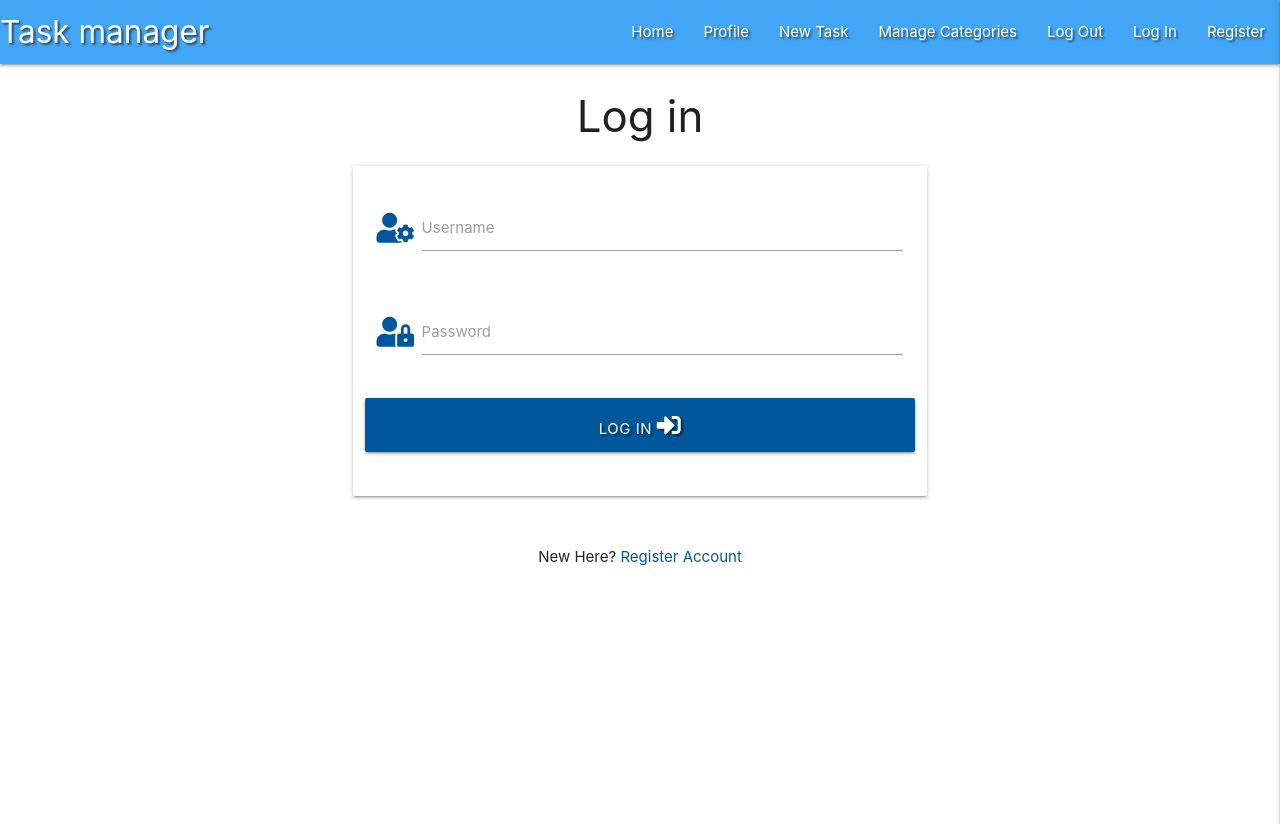
After one commit to Carl-Henric/flask-task-manager-project, a Flask app: page /login in a window 1280 px wide. The commit adds this page. Shown: the top 824 px of the page. Run offline with Flask 2, Linux system fonts and the light colour scheme; some libraries are stand-ins or nearby versions.

Commit message:
add login functionality

```diff
--- a/app.py
+++ b/app.py
@@ -40,15 +40,41 @@ def register():
             "username": request.form.get("username").lower(),
             "password": generate_password_hash(request.form.get("password"))
         }
-        mongo.db.user.insert_one(register)
+        mongo.db.users.insert_one(register)
 
-        # put the new user  into 'session' cookie.
+        # put the new user  into 'session' cookie
         session["user"] = request.form.get("username").lower()
         flash("registration successful!")
     return render_template("register.html")
 
 
+@app.route("/login", methods=["GET", "POST"])
+def login():
+    if request.method == "POST":
+        # Chef if username already exist in db
+        existing_user = mongo.db.users.find_one(
+            {"username": request.form.get("username").lower()})
+
+        if existing_user:
+            # ensure hashed password matches user input
+            if check_password_hash(
+                existing_user["password"], request.form.get("password")):
+                    session["user"] = request.form.get("username").lower()
+                    flash("Welcome, {}".format(request.form.get("username")))
+            else:
+                # invalid password match
+                flash("Incorrect Username and/or Password")
+                return redirect(url_for("login"))
+
+        else:
+            # username dosent exist
+            flash("incorrect username And/or password")
+            return redirect(url_for("login"))
+
+    return render_template("login.html")
+
+
 if __name__ == "__main__":
     app.run(host=os.environ.get("IP"),
-    port=int(os.environ.get("PORT")),
-    debug=True)
+        port=int(os.environ.get("PORT")),
+        debug=True)
--- a/templates/base.html
+++ b/templates/base.html
@@ -25,7 +25,7 @@
                 <li><a href="#">New Task</a></li>
                 <li><a href="#">Manage Categories</a></li>
                 <li><a href="#">Log Out</a></li>
-                <li><a href="#">Log In</a></li>
+                <li><a href="{{ url_for('login') }}">Log In</a></li>
                 <li><a href="{{ url_for('register') }}">Register</a></li>
 
             </ul>
@@ -40,7 +40,7 @@
                 <li><a href="#">New Task</a></li>
                 <li><a href="#">Manage Categories</a></li>
                 <li><a href="#">Log Out</a></li>
-                <li><a href="#">Log In</a></li>
+                <li><a href="{{ url_for('login') }}">Log In</a></li>
                 <li><a href="{{ url_for('register') }}">Register</a></li>
         </ul>
     </header>
--- /dev/null
+++ b/templates/login.html
@@ -0,0 +1,46 @@
+{% extends "base.html" %}
+{% block content %}
+
+    <h3 class="center-align">Log in</h3>
+
+    <div class="row">
+        <form class="col s12 m8 offset-m2" method="POST" action="{{ url_for('login') }}">
+            <div class="card-panel">
+                <!-- Username-->
+                <div class="row">
+                    <div class="input-field col s12">
+                        <i class="fas fa-user-cog prefix light-blue-text text-darken-4"></i>
+                        <input id="username" name="username" type="text" minlength="5"
+                        maxlength="15" pattern="^[a-zA-Z0-9]{5,15}$" class="validate" required>
+                        <label for="username">Username</label>
+                    </div>
+                </div>
+                <!-- Password-->
+                <div class="row">
+                    <div class="input-field col s12">
+                            <i class="fas fa-user-lock prefix light-blue-text text-darken-4"></i>
+                        <input id="password" name="password" type="password" minlength="5"
+                        maxlength="15" pattern="^[a-zA-Z0-9]{5,15}$" class="validate" required>
+                        <label for="password">Password</label>
+                    </div>
+                </div>
+                <!-- login-->
+                <div class="row">
+                    <button type="submit" class="col s12 btn-large light-blue darken-4 text-shadow">
+                        Log in <i class="fas fa-sign-in-alt"></i>
+                    </button>
+                </div>
+            </div>
+        </form>
+    </div>
+
+    <div class="row">
+        <div class="col s12">
+            <p class="center-align">
+                New Here?
+                <a href="{{ url_for('register') }}" class="light-blue-text text-darken-4">Register Account</a>
+            </p>
+        </div>
+    </div>
+
+{% endblock %}
```
Also changed, not shown: templates/register.html (+11 -1 lines).
